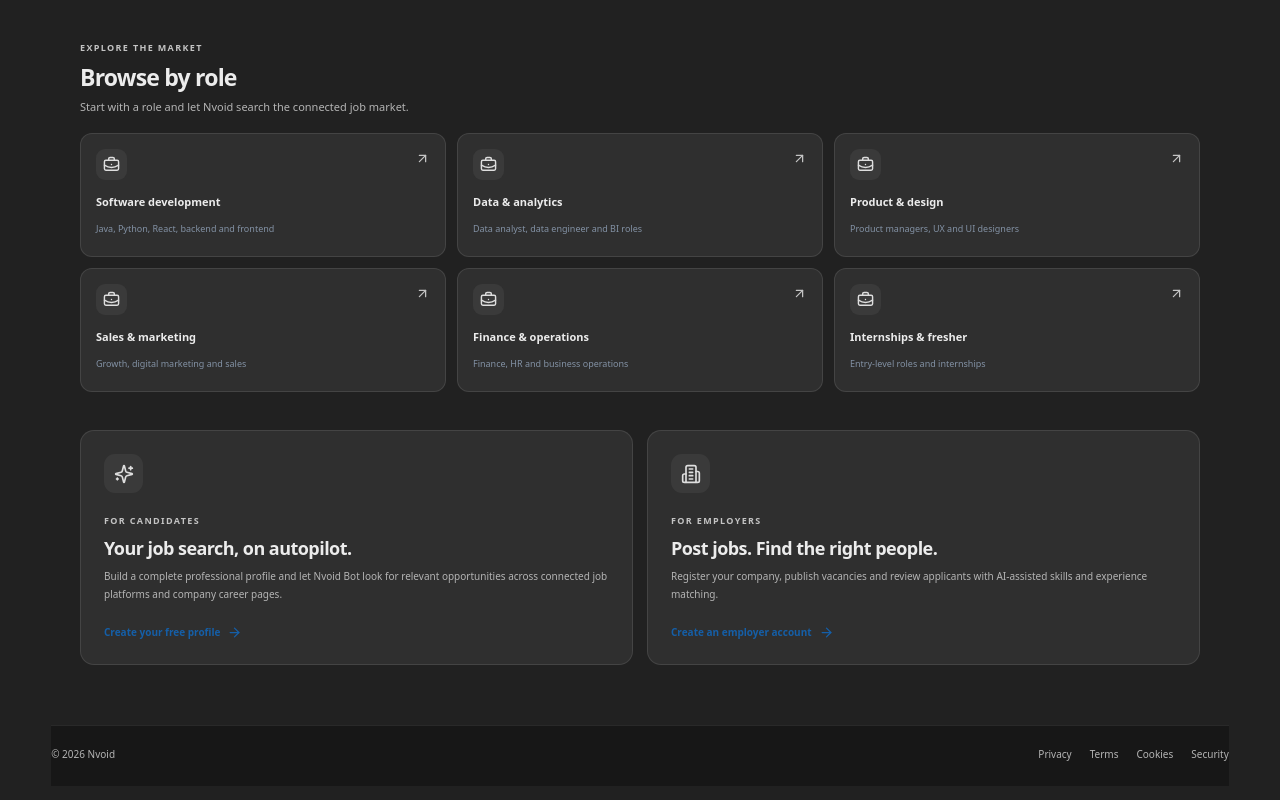
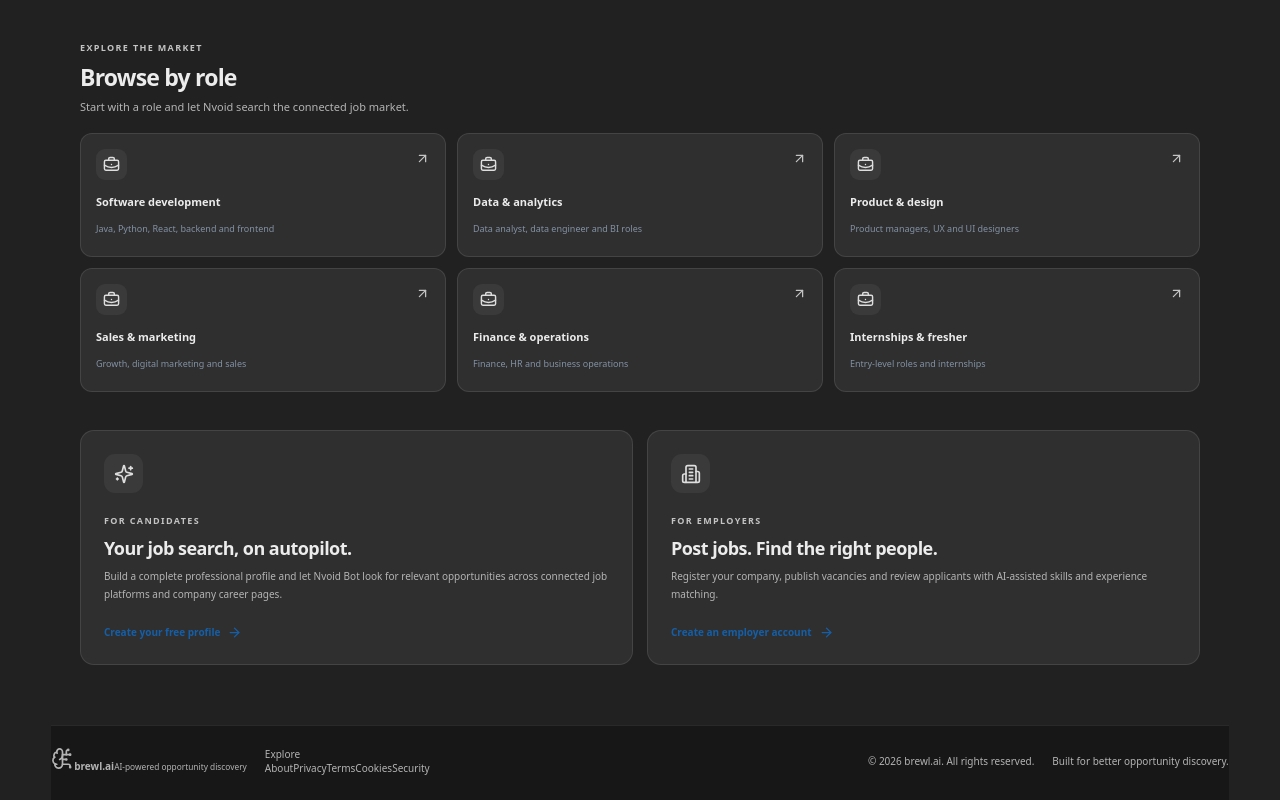
Before and after one commit to jobkar-official/nvoid_web_view, a Next.js app: page / in a window 1280 px wide. Shown: the part 382-1182 px from the top of the page. Built offline with nearby package versions, Linux system fonts and the light colour scheme.

Commit message:
Redesign public footer with Brewl brand and refined navigation

```diff
--- a/components/guest-shell.tsx
+++ b/components/guest-shell.tsx
@@ -228,12 +228,25 @@ export function GuestShell({ children }: { children: ReactNode }) {
           </header>
           <main className="public-content">{children}</main>
           <footer className="public-footer">
-            <span>© {new Date().getFullYear()} Nvoid</span>
-            <div>
-              <Link href="/privacy">Privacy</Link>
-              <Link href="/terms">Terms</Link>
-              <Link href="/cookies">Cookies</Link>
-              <Link href="/security">Security</Link>
+            <div className="public-footer-main">
+              <Link href="/" className="footer-brand" aria-label="brewl.ai home">
+                <span className="footer-brand-mark"><BrainCircuit size={23} strokeWidth={1.75} /></span>
+                <span className="footer-brand-copy"><strong>brewl.ai</strong><small>AI-powered opportunity discovery</small></span>
+              </Link>
+              <nav className="public-footer-links" aria-label="Footer navigation">
+                <span className="footer-links-label">Explore</span>
+                <div className="footer-link-list">
+                  <Link href="/about">About</Link>
+                  <Link href="/privacy">Privacy</Link>
+                  <Link href="/terms">Terms</Link>
+                  <Link href="/cookies">Cookies</Link>
+                  <Link href="/security">Security</Link>
+                </div>
+              </nav>
+            </div>
+            <div className="public-footer-bottom">
+              <span>© {new Date().getFullYear()} brewl.ai. All rights reserved.</span>
+              <span>Built for better opportunity discovery.</span>
             </div>
           </footer>
         </div>
```
